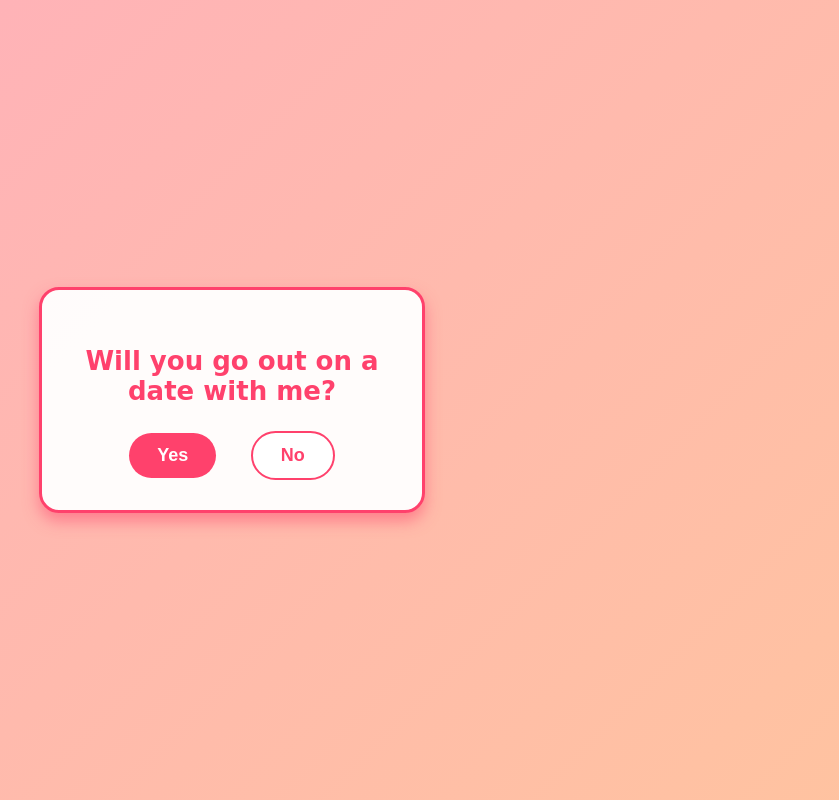
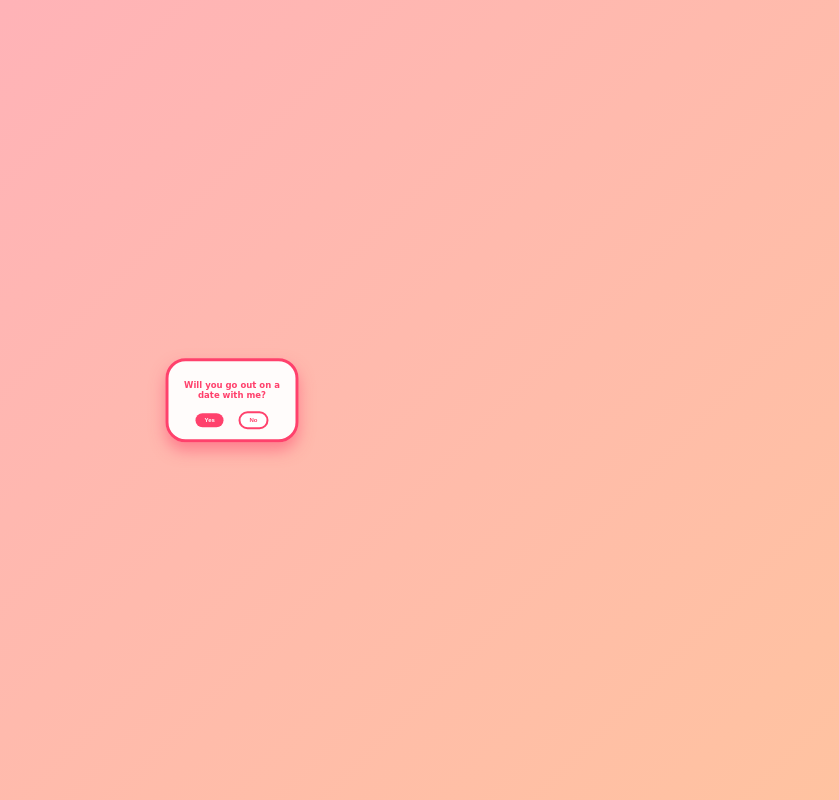
Before and after one commit to aamilhaq/romantic-date-project, a plain HTML site: page index.html in a window 1280 px wide. Shown: the whole page, without its empty margins (408-1247 px from the left). Drawn offline with Linux system fonts and the light colour scheme.

Commit message:
Update index.html

```diff
--- a/index.html
+++ b/index.html
@@ -14,8 +14,8 @@
 
   #question-box {
     position: fixed;
-    width: 320px;
-    padding: 30px;
+    width: 107px;
+    padding: 10px;
     background: rgba(255, 255, 255, 0.95);
     border: 3px solid #ff416c;
     border-radius: 20px;
@@ -29,17 +29,17 @@
   }
 
  #question-box p {
-    font-size: 26px;
+  font-size: 8.5px;    /* 26 / 3 ≈ 8.5 */
   color: #ff416c;
   font-weight: bold;
-    margin-bottom: 25px;
+  margin-bottom: 8px;  /* 25 / 3 ≈ 8 */
   font-family: 'Segoe Script', cursive;
 }
 
 button {
-    margin: 0 15px;
-    padding: 12px 28px;
-    font-size: 18px;
+  margin: 0 5px;          /* 15 / 3 = 5 */
+  padding: 4px 9px;       /* 12/3=4 and 28/3≈9 */
+  font-size: 6px;         /* 18 / 3 = 6 */
   cursor: pointer;
   border: none;
   border-radius: 50px;
```
Lines whose indentation alone changed are shown as unchanged.
